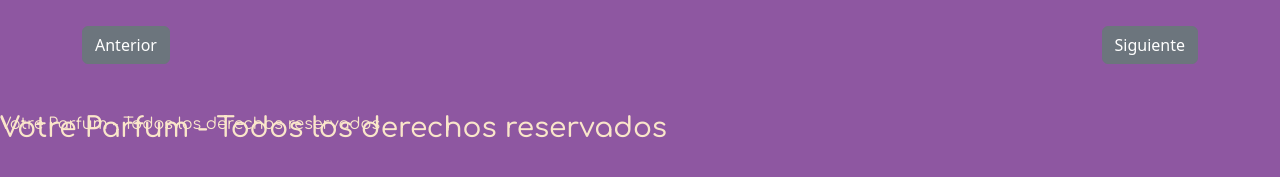
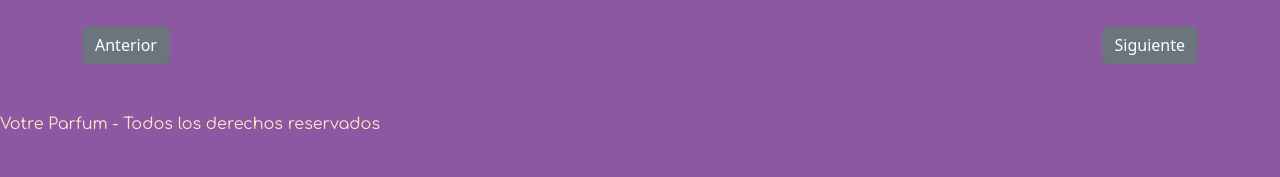
Before and after one commit to tonyalarcontony/final, a plain HTML site: page index.html in a window 1280 px wide. Shown: the part 205-382 px from the top of the page. Drawn offline with nearby package versions, Linux system fonts and the light colour scheme; no server answers.

Commit message:
correccion de footer

```diff
--- a/index.html
+++ b/index.html
@@ -61,9 +61,7 @@
         crossorigin="anonymous"></script>
     <script src="js/funciones-del-index.js"></script>
 
-    <footer id="footer">
-        <h3>Votre Parfum - Todos los derechos reservados</h3>
-    </footer>
+
 </body>
 
 </html>
```
